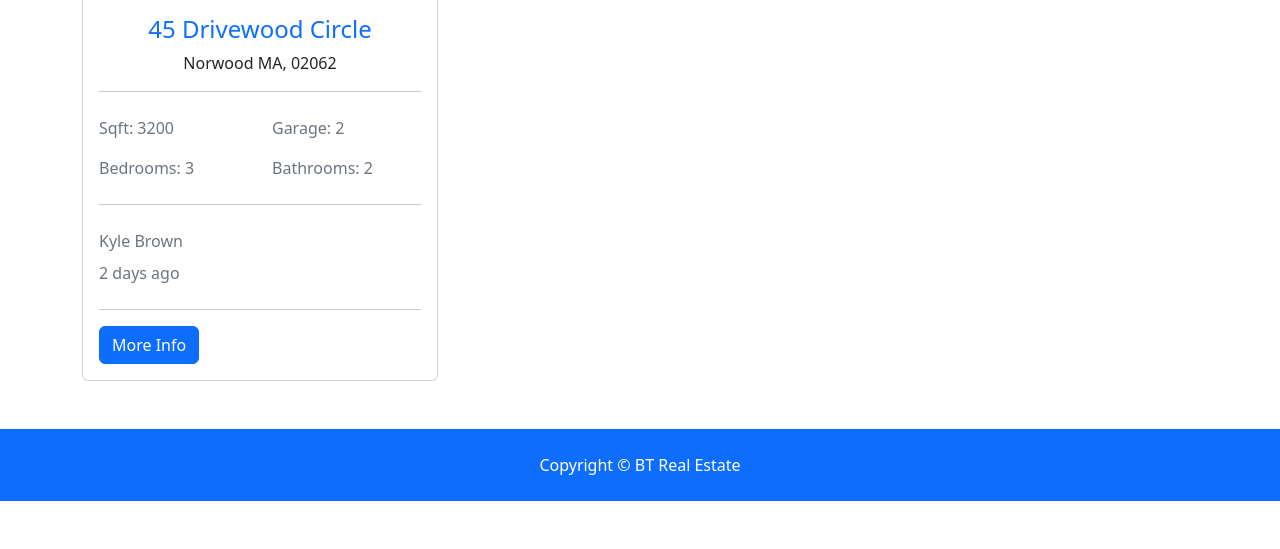
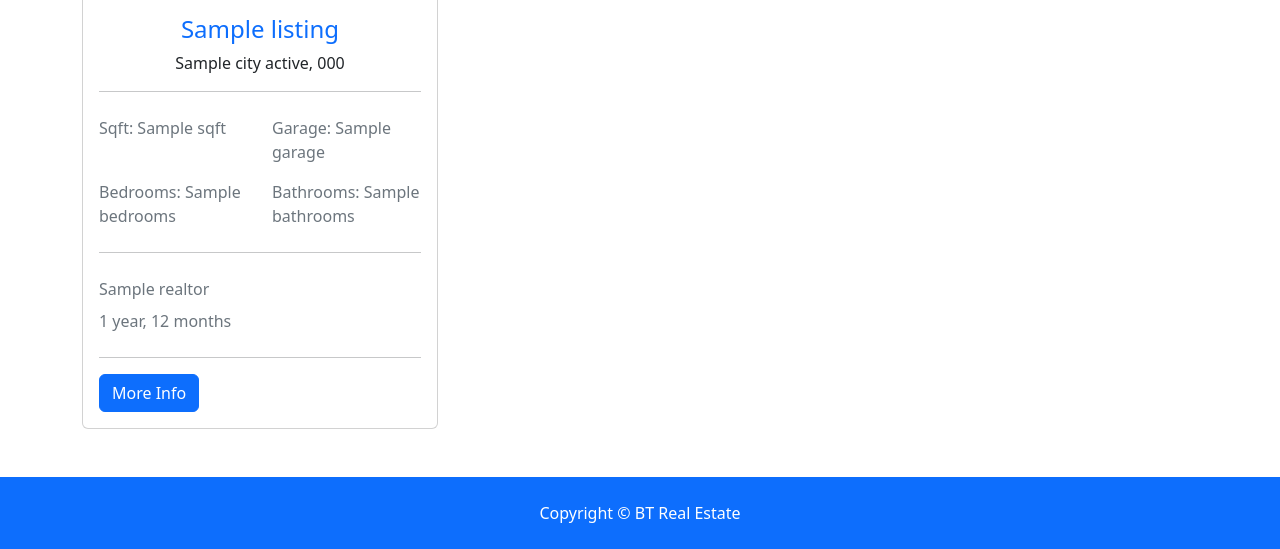
Before and after one commit to jgrisalescode/python-django-btre-project, a Django app: template templates/listings/search.html in a window 1280 px wide. Shown: the part 1254-1803 px from the top of the page. Before the commit the page ends 1755 px from the top, so only its background shows below. Run offline with Django 3.2, Linux system fonts and the light colour scheme; the template is opened without the code that fills it: most values are stand-ins (such as "Sample title", 1, 10 or a date in 2020); grey boxes marked "Sample" are stand-in pictures; some libraries are stand-ins or nearby versions.

Commit message:
Search Form Filtering

```diff
--- a/templates/listings/search.html
+++ b/templates/listings/search.html
@@ -33,48 +33,16 @@
     <section id="listings" class="py-4">
         <div class="container">
             <div class="row">
-                <!-- Listing 1 -->
-                    <div class="col-md-6 col-lg-4 mb-4">
-                        <div class="card listing-preview">
-                            <img class="card-img-top" src="assets/img/homes/home-1.jpg" alt="">
-                        <div class="card-img-overlay">
-                            <h2>
-                                <span class="badge badge-secondary text-white">$490,000</span>
-                            </h2>
-                        </div>
-                        <div class="card-body">
-                            <div class="listing-heading text-center">
-                            <h4 class="text-primary">45 Drivewood Circle</h4>
-                            <p>
-                                <i class="fas fa-map-marker text-secondary"></i> Norwood MA, 02062</p>
-                            </div>
-                            <hr>
-                            <div class="row py-2 text-secondary">
-                            <div class="col-6">
-                                <i class="fas fa-th-large"></i> Sqft: 3200</div>
-                            <div class="col-6">
-                                <i class="fas fa-car"></i> Garage: 2</div>
-                            </div>
-                            <div class="row py-2 text-secondary">
-                            <div class="col-6">
-                                <i class="fas fa-bed"></i> Bedrooms: 3</div>
-                            <div class="col-6">
-                                <i class="fas fa-bath"></i> Bathrooms: 2</div>
-                            </div>
-                            <hr>
-                            <div class="row py-2 text-secondary">
-                            <div class="col-12">
-                                <i class="fas fa-user"></i> Kyle Brown</div>
-                            </div>
-                            <div class="row text-secondary pb-2">
-                            <div class="col-6">
-                                <i class="fas fa-clock"></i> 2 days ago</div>
-                            </div>
-                            <hr>
-                            <a href="listing.html" class="btn btn-primary btn-block">More Info</a>
-                        </div>
-                        </div>
+                <!-- Listings -->
+                {% if listings %}
+                    {% for listing in listings %}
+                        {% include 'partials/_listing_card.html' %}
+                    {% endfor %}
+                {% else %}
+                    <div class="col-md-12">
+                        <p>No Listings Available</p>
                     </div>
+                {% endif %}
             </div>
         </div>
     </section>
```
Also changed, not shown: listings/views.py (+36 -1 lines).
